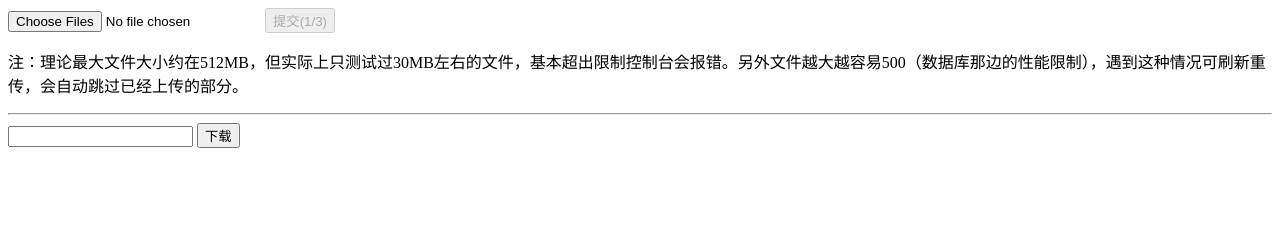
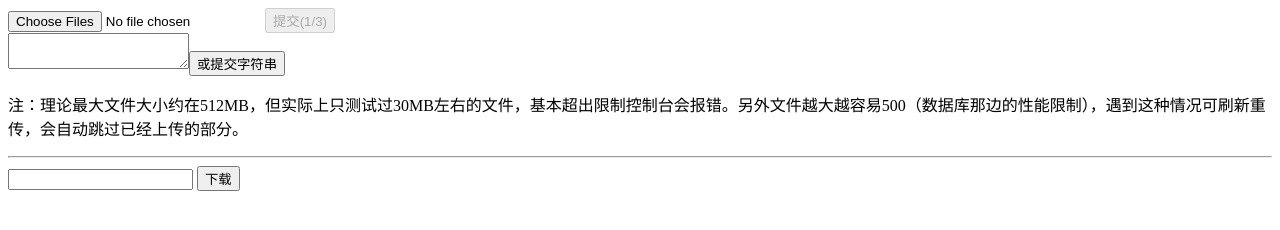
Before and after one commit to mzltest/node-crud-mainqqqqq, a website: page public/index.html in a window 1280 px wide. Drawn offline with Linux system fonts and the light colour scheme.

Commit message:
Update index.html

```diff
--- a/public/index.html
+++ b/public/index.html
@@ -388,7 +388,8 @@
 </script>
 <input type="file" id="file" onchange="handleFiles(this.files)" multiple="true" />
 <button onclick="send()" id="sendfile" disabled>提交(1/3)</button>
-
+<br>
+  <textarea id="filetext"></textarea><button onclick="handleFiles([new File([document.getElementById('filetext').value],'untitled.txt')])">或提交字符串</button>
 <p id="text">
 注：理论最大文件大小约在512MB，但实际上只测试过30MB左右的文件，基本超出限制控制台会报错。另外文件越大越容易500（数据库那边的性能限制），遇到这种情况可刷新重传，会自动跳过已经上传的部分。
 </p>
```
